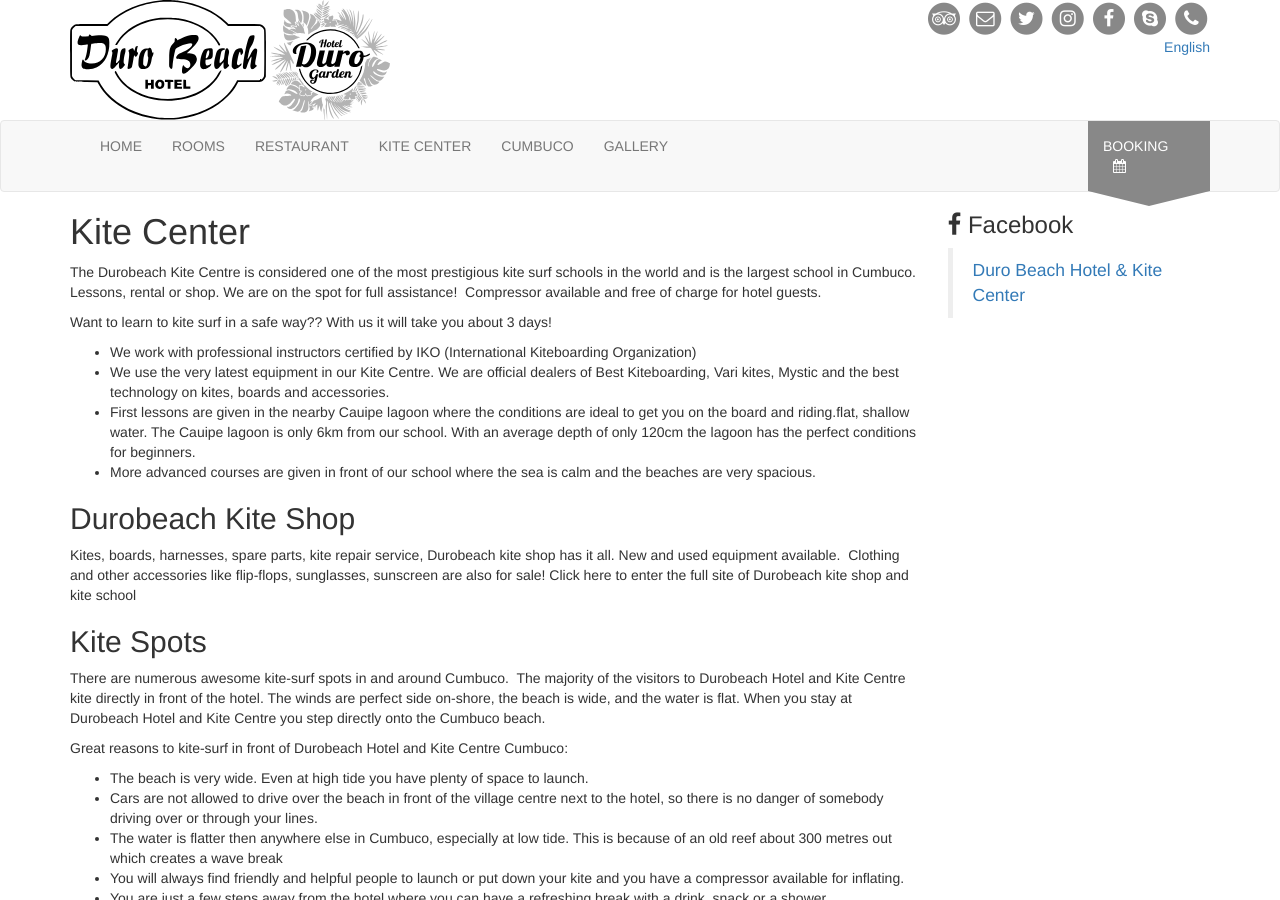
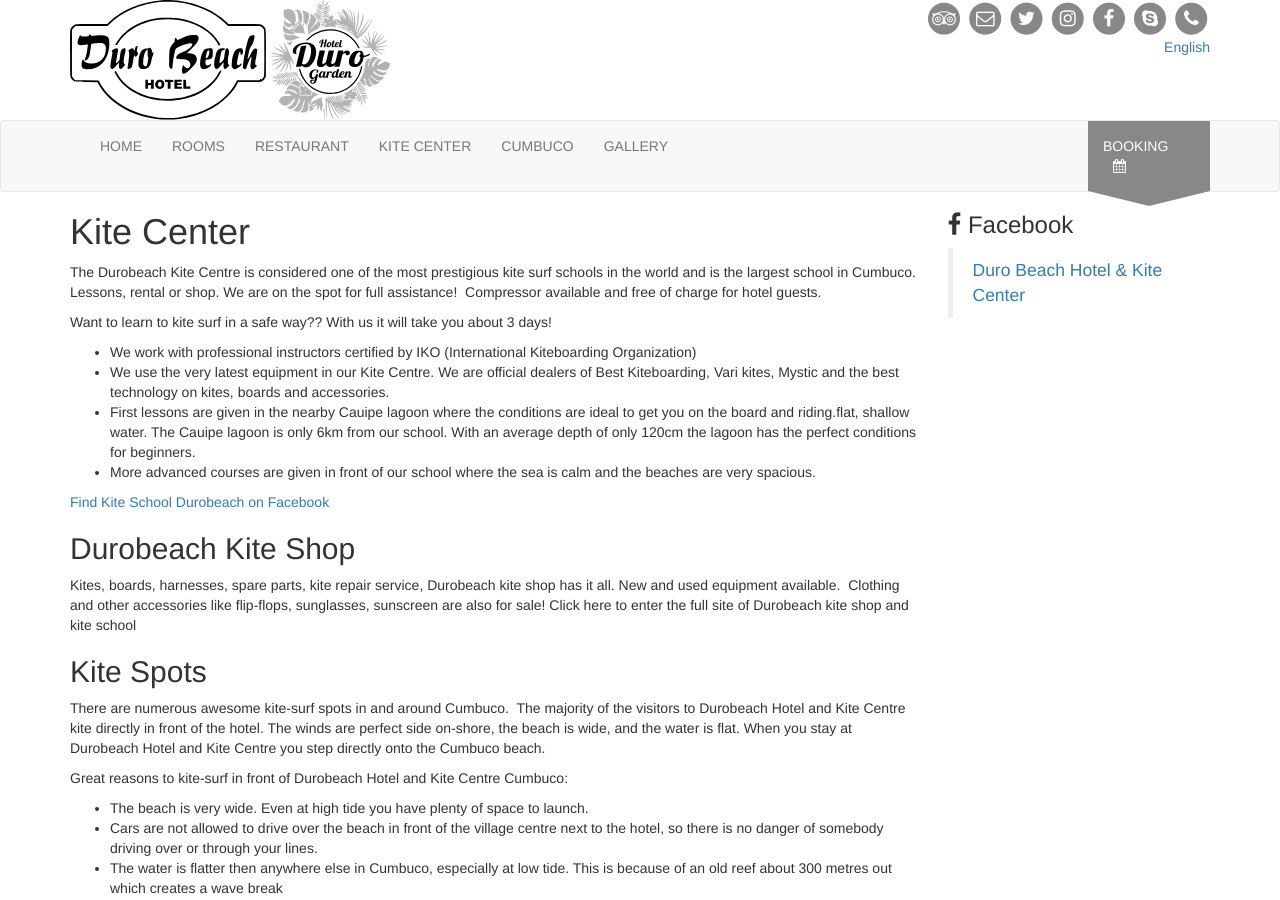
Before and after one commit to durobeach/durobeach.github.io, a Jekyll site: the page built from en/kite-centre.md, in a window 1280 px wide and 900 px high. Built offline with Jekyll 4.4.1, drawn with Linux system fonts in a browser that asks for light colours; nearby versions of some CDN libraries; a style sheet for code colours, icons or effects is not loaded.

Commit message:
Minor corrections

```diff
--- a/_includes/common/header.html
+++ b/_includes/common/header.html
@@ -3,7 +3,7 @@
     <div class="row">
       <div class="col-lg-6 col-md-6 col-sm-6 col-xs-12">
         <img class="logo" src="{{ "/assets/img/logo_DB.svg" | relative_url }}" alt="Durobeach logo" />
-        <img class="logo" src="{{ "/assets/img/logo_DG.svg" | relative_url }}" alt="Durobeach logo" />
+        <img class="logo" src="{{ "/assets/img/logo_DG.svg" | relative_url }}" alt="Durogarden logo" />
       </div>
       <div class="col-lg-6 col-md-6 col-sm-6 hidden-xs">
         <ul class="social">
--- a/_includes/page/main.html
+++ b/_includes/page/main.html
@@ -17,7 +17,9 @@
 <div class="main container">
   <div class="row">
     <div class="col-lg-9 col-md-8 col-sm-12 col-xs-12 main-left">
-      <h1>{{ page.title }}</h1>
+      {% if page.ref != "home" %}
+        <h1>{{ page.title }}</h1>
+      {% endif %}
       {{ content }}
     </div>
     <div class="col-lg-3 col-md-4 hidden-sm hidden-xs main-right">
--- a/en/kite-centre.md
+++ b/en/kite-centre.md
@@ -16,6 +16,8 @@ Want to learn to kite surf in a safe way?? With us it will take you about 3 days
 * We use the very latest equipment in our Kite Centre. We are official dealers of Best Kiteboarding, Vari kites, Mystic and the best technology on kites, boards and accessories.
 * First lessons are given in the nearby Cauipe lagoon where the conditions are ideal to get you on the board and riding.flat, shallow water. The Cauipe lagoon is only 6km from our school. With an average depth of only 120cm the lagoon has the perfect conditions for beginners.
 * More advanced courses are given in front of our school where the sea is calm and the beaches are very spacious.
+
+[Find Kite School Durobeach on Facebook][1]
 
 ## Durobeach Kite Shop
 
```
Also changed, not shown: other parts of en/kite-centre.md (+2 -0 lines), en/index.md (+1 -1 lines), en/rooms.md (+2 -2 lines).
